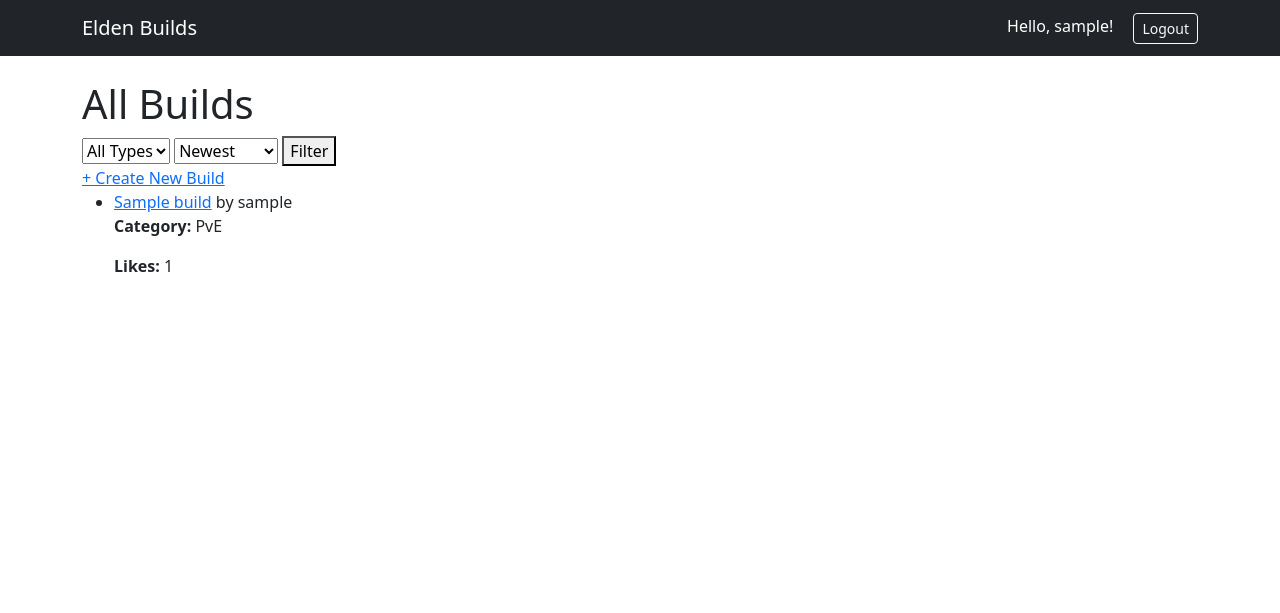
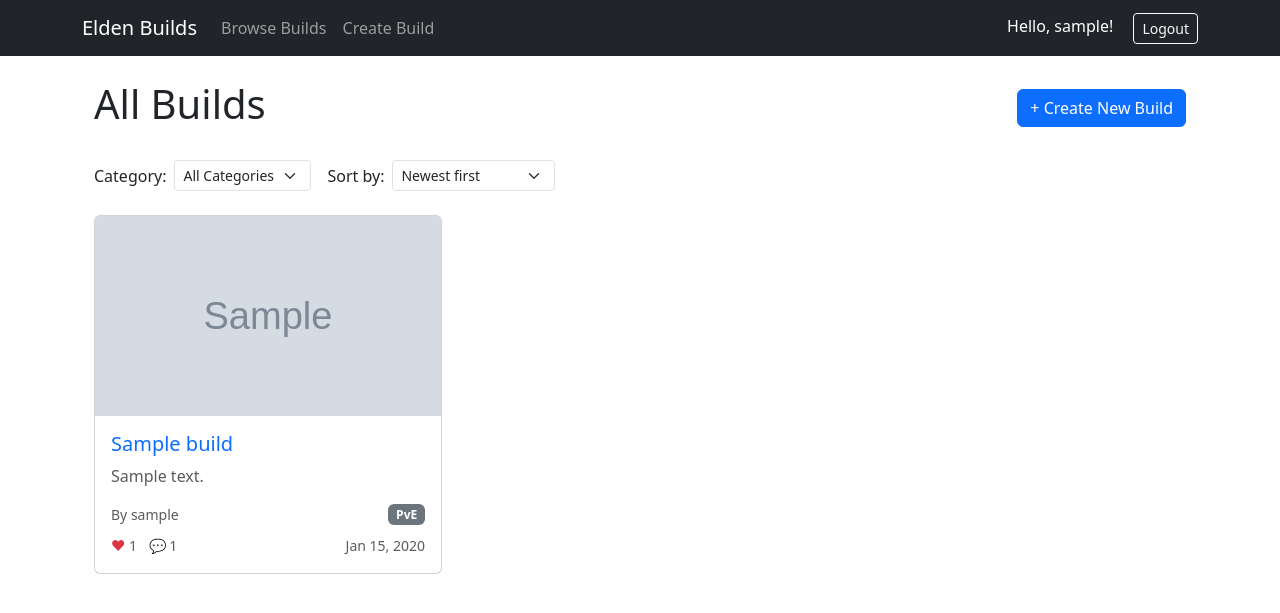
Before and after one commit to xGodai/Elden_Builds, a Django app: page / in a window 1280 px wide. Shown: the top 613 px of the page. Run offline with Django 5.2, Linux system fonts and the light colour scheme; a user stored in the database is signed in; tables that the repository leaves empty hold one stand-in row (values such as "Sample post"); grey boxes marked "Sample" are stand-in pictures.

Commit message:
Add build sorting and filtering functionality; enhance build list template with category and sort options

```diff
--- a/builds/views.py
+++ b/builds/views.py
@@ -19,16 +19,29 @@ class BuildListView(ListView):
     def get_queryset(self):
         queryset = Build.objects.all()
         category = self.request.GET.get('category')
-        sort = self.request.GET.get('sort')
+        sort = self.request.GET.get('sort', 'newest')
 
         if category:
             queryset = queryset.filter(category=category)
+
         if sort == 'popular':
-            queryset = queryset.annotate(like_count=Count('liked_by')).order_by('-like_count')
-        else:
+            queryset = queryset.annotate(like_count=Count('liked_by')).order_by('-like_count', '-created_at')
+        elif sort == 'oldest':
+            queryset = queryset.order_by('created_at')
+        elif sort == 'most_commented':
+            queryset = queryset.annotate(comment_count=Count('comments')).order_by('-comment_count', '-created_at')
+        elif sort == 'alphabetical':
+            queryset = queryset.order_by('title')
+        else:  # newest (default)
             queryset = queryset.order_by('-created_at')
 
         return queryset
+
+    def get_context_data(self, **kwargs):
+        context = super().get_context_data(**kwargs)
+        context['current_sort'] = self.request.GET.get('sort', 'newest')
+        context['current_category'] = self.request.GET.get('category', '')
+        return context
 
 class BuildDetailView(DetailView):
     model = Build
--- a/templates/base.html
+++ b/templates/base.html
@@ -22,12 +22,34 @@
             display: flex;
             align-items: center;
         }
+        .card {
+            transition: transform 0.2s ease, box-shadow 0.2s ease;
+        }
+        .card:hover {
+            transform: translateY(-2px);
+            box-shadow: 0 4px 8px rgba(0,0,0,0.1);
+        }
+        .filter-group, .sort-group {
+            display: flex;
+            align-items: center;
+        }
+        .build-stats i {
+            font-style: normal;
+        }
     </style>
 </head>
 <body>
     <nav class="navbar navbar-expand-lg navbar-dark bg-dark mb-4">
         <div class="container">
             <a class="navbar-brand" href="{% url 'build-list' %}">Elden Builds</a>
+
+            <div class="navbar-nav me-auto">
+                <a class="nav-link" href="{% url 'build-list' %}">Browse Builds</a>
+                {% if user.is_authenticated %}
+                    <a class="nav-link" href="{% url 'build-create' %}">Create Build</a>
+                {% endif %}
+            </div>
+
             <div>
                 {% if user.is_authenticated %}
                     <span class="navbar-text text-white me-3">
--- a/templates/builds/build_list.html
+++ b/templates/builds/build_list.html
@@ -1,35 +1,129 @@
 {% extends 'base.html' %}
 {% block content %}
-<h1>All Builds</h1>
+<div class="container">
+  <div class="d-flex justify-content-between align-items-center mb-4">
+    <h1>All Builds</h1>
+    {% if user.is_authenticated %}
+      <a href="{% url 'build-create' %}" class="btn btn-primary">+ Create New Build</a>
+    {% endif %}
+  </div>
 
-<form method="get" class="filter-bar">
-    <select name="category">
-        <option value="">All Types</option>
-        <option value="PVP">PvP</option>
-        <option value="PVE">PvE</option>
-        <option value="BOTH">Both</option>
-    </select>
+  <!-- Filters and Sorting -->
+  <div class="row mb-4">
+    <div class="col-md-8">
+      <div class="d-flex align-items-center gap-3">
+        <!-- Category Filter -->
+        <div class="filter-group">
+          <label for="category-select" class="form-label mb-0 me-2">Category:</label>
+          <select id="category-select" class="form-select form-select-sm" style="width: auto; display: inline-block;">
+            <option value="">All Categories</option>
+            <option value="PVE" {% if current_category == 'PVE' %}selected{% endif %}>PvE</option>
+            <option value="PVP" {% if current_category == 'PVP' %}selected{% endif %}>PvP</option>
+            <option value="BOTH" {% if current_category == 'BOTH' %}selected{% endif %}>Both</option>
+          </select>
+        </div>
 
-    <select name="sort">
-        <option value="new">Newest</option>
-        <option value="popular">Most Liked</option>
-    </select>
+        <!-- Sort Options -->
+        <div class="sort-group">
+          <label for="sort-select" class="form-label mb-0 me-2">Sort by:</label>
+          <select id="sort-select" class="form-select form-select-sm" style="width: auto; display: inline-block;">
+            <option value="newest" {% if current_sort == 'newest' %}selected{% endif %}>Newest first</option>
+            <option value="oldest" {% if current_sort == 'oldest' %}selected{% endif %}>Oldest first</option>
+            <option value="popular" {% if current_sort == 'popular' %}selected{% endif %}>Most liked</option>
+            <option value="most_commented" {% if current_sort == 'most_commented' %}selected{% endif %}>Most commented</option>
+            <option value="alphabetical" {% if current_sort == 'alphabetical' %}selected{% endif %}>Alphabetical</option>
+          </select>
+        </div>
+      </div>
+    </div>
+  </div>
 
-    <button type="submit">Filter</button>
-</form>
+  <!-- Builds List -->
+  <div class="builds-list">
+    {% if builds %}
+      <div class="row">
+        {% for build in builds %}
+          <div class="col-md-6 col-lg-4 mb-4">
+            <div class="card h-100">
+              {% if build.image %}
+                <img src="{{ build.image.url }}" class="card-img-top" alt="{{ build.title }}" style="height: 200px; object-fit: cover;">
+              {% endif %}
 
+              <div class="card-body d-flex flex-column">
+                <h5 class="card-title">
+                  <a href="{% url 'build-detail' build.pk %}" class="text-decoration-none">{{ build.title }}</a>
+                </h5>
 
-{% if user.is_authenticated %}
-<a href="{% url 'build-create' %}">+ Create New Build</a>
-{% endif %}
-<ul>
-    {% for build in builds %}
-    <li>
-        <a href="{% url 'build-detail' build.pk %}">{{ build.title }}</a> by {{ build.user.username }}
-        <p><strong>Category:</strong> {{ build.get_category_display }}</p>
-        <p><strong>Likes:</strong> {{ build.total_likes }}</p>
-    </li>
-    {% endfor %}
-</ul>
+                <p class="card-text text-muted">{{ build.description|truncatewords:20 }}</p>
 
+                <div class="mt-auto">
+                  <div class="d-flex justify-content-between align-items-center mb-2">
+                    <small class="text-muted">By {{ build.user.username }}</small>
+                    <span class="badge bg-secondary">{{ build.get_category_display }}</span>
+                  </div>
+
+                  <div class="d-flex justify-content-between align-items-center">
+                    <div class="build-stats">
+                      <small class="text-muted">
+                        <i class="text-danger">❤</i> {{ build.total_likes }}
+                        <span class="ms-2">
+                          <i class="text-primary">💬</i> {{ build.comments.count }}
+                        </span>
+                      </small>
+                    </div>
+                    <small class="text-muted">{{ build.created_at|date:"M d, Y" }}</small>
+                  </div>
+                </div>
+              </div>
+            </div>
+          </div>
+        {% endfor %}
+      </div>
+    {% else %}
+      <div class="text-center py-5">
+        <h3 class="text-muted">No builds found</h3>
+        <p class="text-muted">Be the first to create a build!</p>
+        {% if user.is_authenticated %}
+          <a href="{% url 'build-create' %}" class="btn btn-primary">Create New Build</a>
+        {% endif %}
+      </div>
+    {% endif %}
+  </div>
+
+  <!-- JavaScript for filtering and sorting -->
+  <script>
+    document.addEventListener('DOMContentLoaded', function() {
+      const categorySelect = document.getElementById('category-select');
+      const sortSelect = document.getElementById('sort-select');
+
+      function updateURL() {
+        const currentUrl = new URL(window.location);
+
+        // Update category parameter
+        if (categorySelect.value) {
+          currentUrl.searchParams.set('category', categorySelect.value);
+        } else {
+          currentUrl.searchParams.delete('category');
+        }
+
+        // Update sort parameter
+        if (sortSelect.value && sortSelect.value !== 'newest') {
+          currentUrl.searchParams.set('sort', sortSelect.value);
+        } else {
+          currentUrl.searchParams.delete('sort');
+        }
+
+        window.location.href = currentUrl.toString();
+      }
+
+      if (categorySelect) {
+        categorySelect.addEventListener('change', updateURL);
+      }
+
+      if (sortSelect) {
+        sortSelect.addEventListener('change', updateURL);
+      }
+    });
+  </script>
+</div>
 {% endblock %}
```
Also changed, not shown: builds/tests.py (+135 -0 lines).
